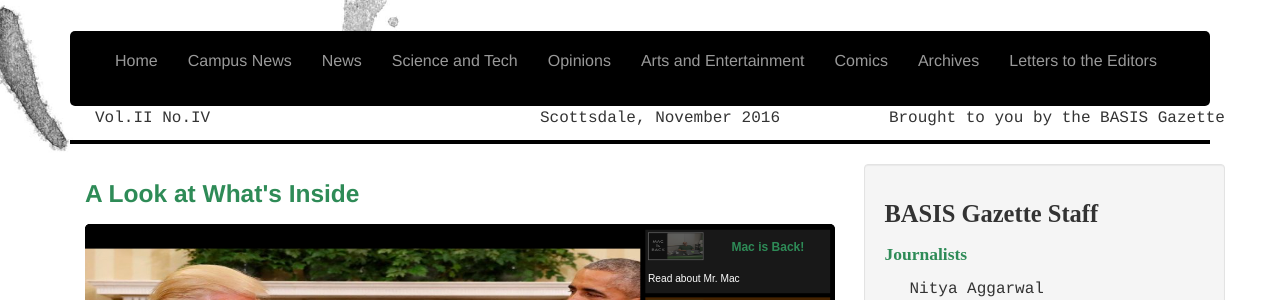
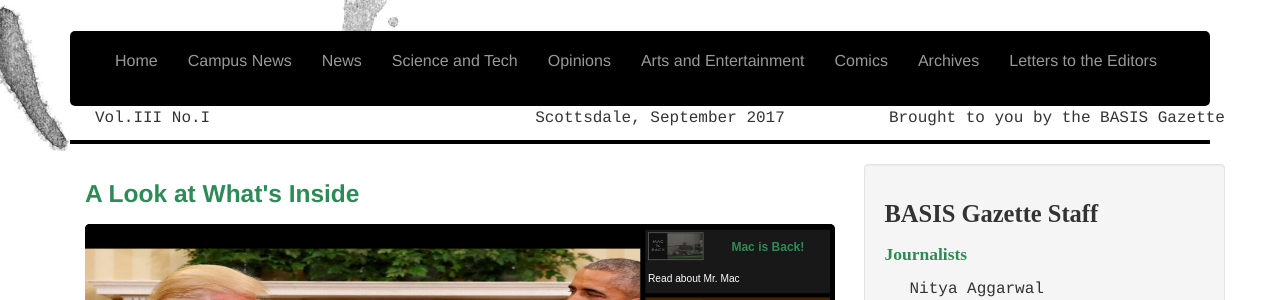
Before and after one commit to Awake99/Awake99.github.io, a Jekyll site: the page built from index.html, in a window 1280 px wide. Shown: the part 189-489 px from the top of the page. Built offline with Jekyll 4.4.1, drawn with Linux system fonts in a browser that asks for light colours; nearby versions of some CDN libraries; grey boxes are pictures that could not be loaded.

Commit message:
Update default.html

```diff
--- a/_layouts/default.html
+++ b/_layouts/default.html
@@ -82,10 +82,10 @@
     <div class="container">
         <div class="row-fluid">
             <div class="span4">
-                <p>Vol.II No.IV</p>
+                <p>Vol.III No.I</p>
             </div>
           <div class="span4 text-center">
-              <p>Scottsdale, November 2016</p>
+              <p>Scottsdale, September 2017</p>
           </div>
           <div class="span4 text-right">
               <p>Brought to you by the BASIS Gazette</p>
```
